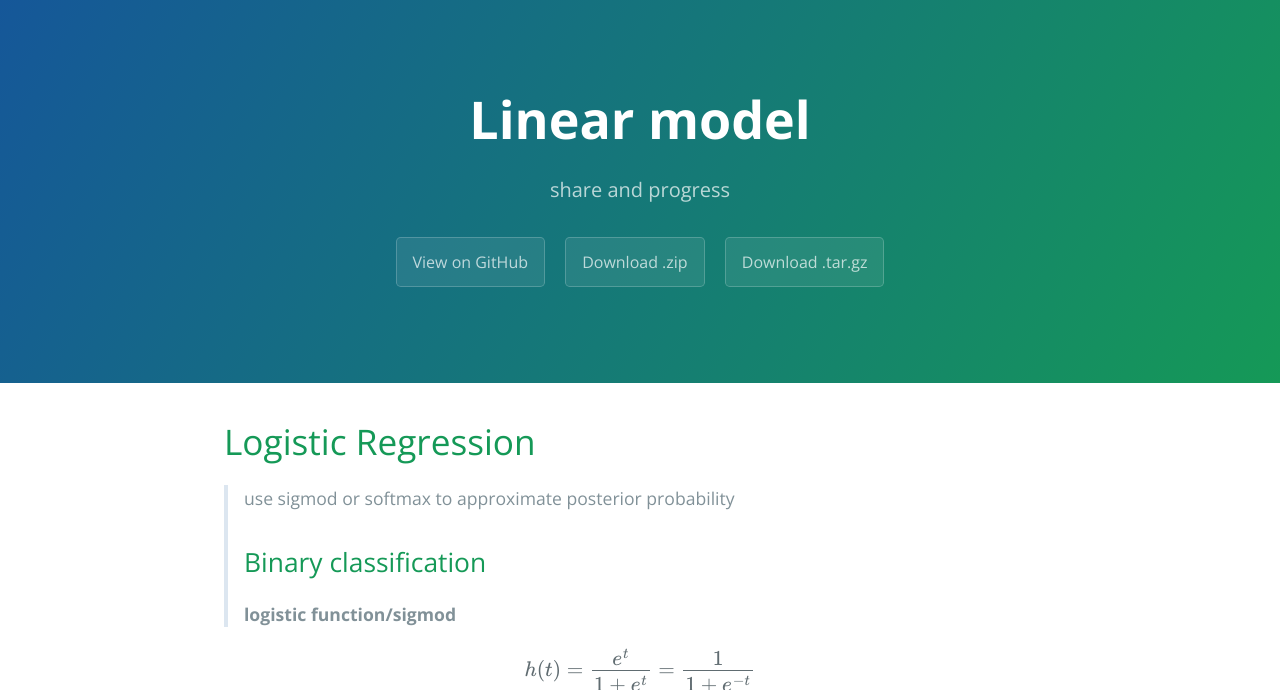
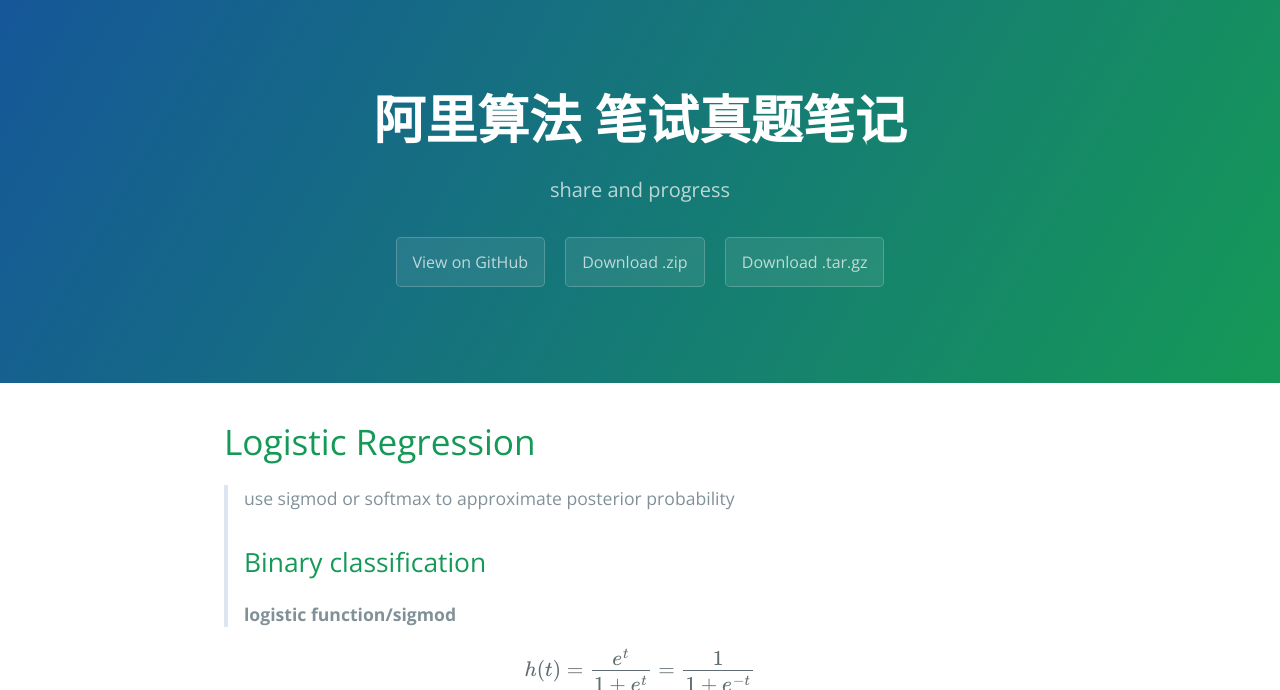
Before and after one commit to Ziyangpig/Note_LeetCode, a Jekyll site: the page built from Ali.md, in a window 1280 px wide and 900 px high, cut to the strip 0-690 px from the top of the window. Built offline with Jekyll 4.4.1, drawn with Linux system fonts in a browser that asks for light colours; our own code applies the rules of GitHub Pages for plain Markdown files; formulas are drawn with MathJax 3.

Commit message:
Update and rename Linear model.md to Ali.md

```diff
--- a/Linear model.md
+++ b/Ali.md
@@ -1,6 +1,5 @@
 ---
-title: "Linear model"
-date: 2024-12-06
+title: "阿里算法 笔试真题笔记"
 ---
 
 # Logistic Regression
```
